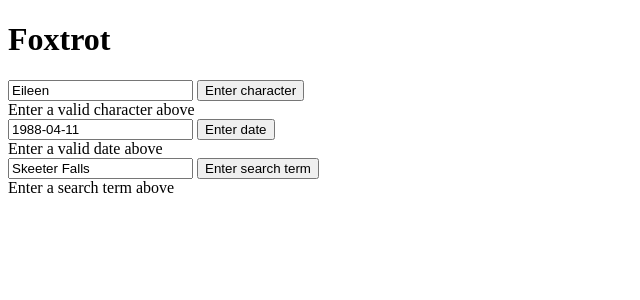
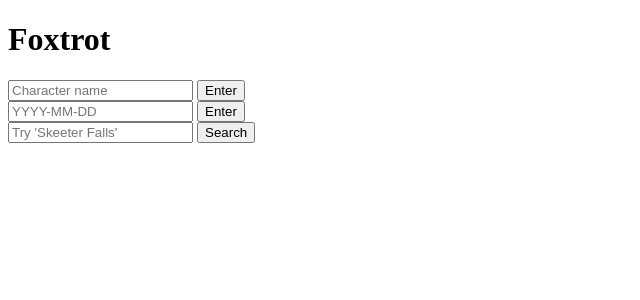
Before and after one commit to github0guest/campbells, a Flask app: template templates/character_search.html in a window 1280 px wide. Shown: the top 300 px of the page, without its empty margins (0-640 px from the left). Run offline with Flask 2, Linux system fonts and the light colour scheme; the template is opened without the code that fills it: most values are stand-ins (such as "Sample title", 1, 10 or a date in 2020).

Commit message:
Attempt to suppress reactive behavior (hah) and improve HTML

```diff
--- a/templates/character_search.html
+++ b/templates/character_search.html
@@ -1,5 +1,5 @@
 <!DOCTYPE html>
-<html>
+<html xmlns:v-on="http://www.w3.org/1999/xhtml">
 <head>
     <meta charset="UTF-8">
     <meta name="viewport" content="width=device-width, initial-scale=1">
@@ -13,17 +13,14 @@
 <body>
 <h1>Foxtrot</h1>
     <div id="character">
-        <input id="character" type="text" v-model="newCharacter">
-        <button v-on:click="enterCharacter(newCharacter)">Enter character</button>
+        <input id="character" type="text" v-model="newCharacter" placeholder="Character name">
+        <button v-on:click="enterCharacter(newCharacter)">Enter</button>
 
         <section v-if="errored">
             <p>Something's not working...</p>
         </section>
         <section v-else>
-            <div v-if="loading">Enter a valid character above</div>
-
             <div
-                v-else
                 v-for="date in info"
                 class="render_comic"
             >
@@ -33,23 +30,22 @@
     </div>
 
 <div id="date">
-    <input id="date" type="text" v-model="dateSearch">
-    <button v-on:click="enterDate(dateSearch)">Enter date</button>
-
+    <input id="date" type="text" v-model.lazy="dateSearch" placeholder="YYYY-MM-DD">
+    <button v-on:click="enterDate(dateSearch)">Enter</button>
     <section v-if="errored">
         <p>Something's not working...</p>
     </section>
     <section v-else>
-        <div v-if="loading">Enter a valid date above</div>
-        <div v-else>
-            <p v-html="renderComic(dateSearch)"></p>
-            <h2>The characters for {{ dateSearch }} are:</h2>
-            <div v-for="character in info">
-                <ul>
-                    <li>{{ character }}</li>
-                </ul>
-            </div>
-
+        <div v-if="waiting"></div>
+        <p v-else-if="responseStatus !== 200">No comics match the search.</p>
+        <div v-else
+             id="comic_for_date"
+        >
+            <p v-html="renderComic(dateSearch)" v-on:click="alert(meow)"></p>
+            <h2>The characters for this date are:</h2>
+            <ul v-for="character in info">
+                <li>{{ character }}</li>
+            </ul>
         </div>
     </section>
 </div>
@@ -57,17 +53,14 @@
 
 
 <div id="search">
-        <input id="search" type="text" v-model="searchTerm">
-        <button v-on:click="search(searchTerm)">Enter search term</button>
+        <input id="search" type="text" v-model="searchTerm" placeholder="Try 'Skeeter Falls'">
+        <button v-on:click="search(searchTerm)">Search</button>
 
         <section v-if="errored">
             <p>Something's not working...</p>
         </section>
         <section v-else>
-            <div v-if="loading">Enter a search term above</div>
-
             <div
-                    v-else
                     v-for="date in info"
                     class="render_comic"
             >
--- a/templates/character_search.js
+++ b/templates/character_search.js
@@ -2,9 +2,9 @@ new Vue({
     el: '#character',
     data: {
         info: null,
-        loading: true,
+        waiting: true,
         errored: false,
-        newCharacter: 'Eileen',
+        newCharacter: '',
     },
     methods: {
         enterCharacter(character) {
@@ -16,7 +16,7 @@ new Vue({
                     console.log(error);
                     this.errored = true
                 })
-                .finally(() => this.loading = false)
+                .finally(() => this.waiting = false)
         },
         renderComic(date) {
             return date + `<img src="http://127.0.0.1:5000/static/images/` + date + `.gif">`
@@ -29,21 +29,25 @@ new Vue({
     el: '#date',
     data: {
         info: null,
-        loading: true,
+        waiting: true,
         errored: false,
-        dateSearch: '1988-04-11',
+        dateSearch: '',
+        responseStatus: 200,
     },
     methods: {
         enterDate(date) {
             this.dateSearch = date;
             axios
                 .get('http://127.0.0.1:5000/json/characters/?date=' + this.dateSearch )
-                .then(response => (this.info = response.data))
+                .then(response => {
+                    this.info = response.data;
+                    this.responseStatus =response.status;
+                })
                 .catch(error => {
                     console.log(error);
-                    this.errored = true
+                    this.errored = true;
                 })
-                .finally(() => this.loading = false)
+                .finally(() => this.waiting = false)
         },
         renderComic(date) {
             return `<img src="http://127.0.0.1:5000/static/images/` + this.dateSearch + `.gif">`
@@ -56,9 +60,8 @@ new Vue({
     el: '#search',
     data: {
         info: null,
-        loading: true,
         errored: false,
-        searchTerm: 'Skeeter Falls',
+        searchTerm: '',
     },
     methods: {
         search(term) {
@@ -69,7 +72,6 @@ new Vue({
                     console.log(error);
                     this.errored = true
                 })
-                .finally(() => this.loading = false)
         },
         renderComic(date) {
             return date + `<img src="http://127.0.0.1:5000/static/images/` + date + `.gif">`
```
